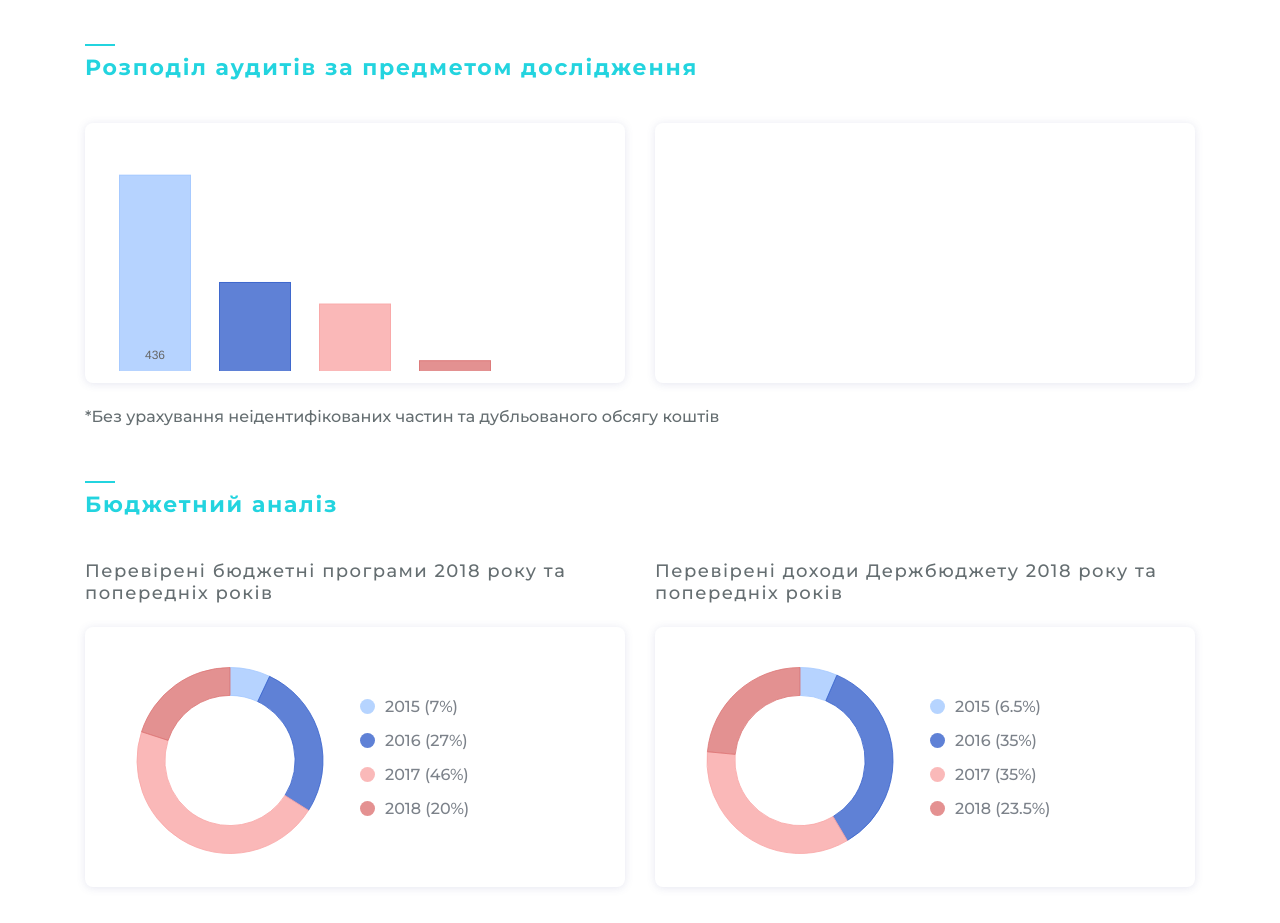
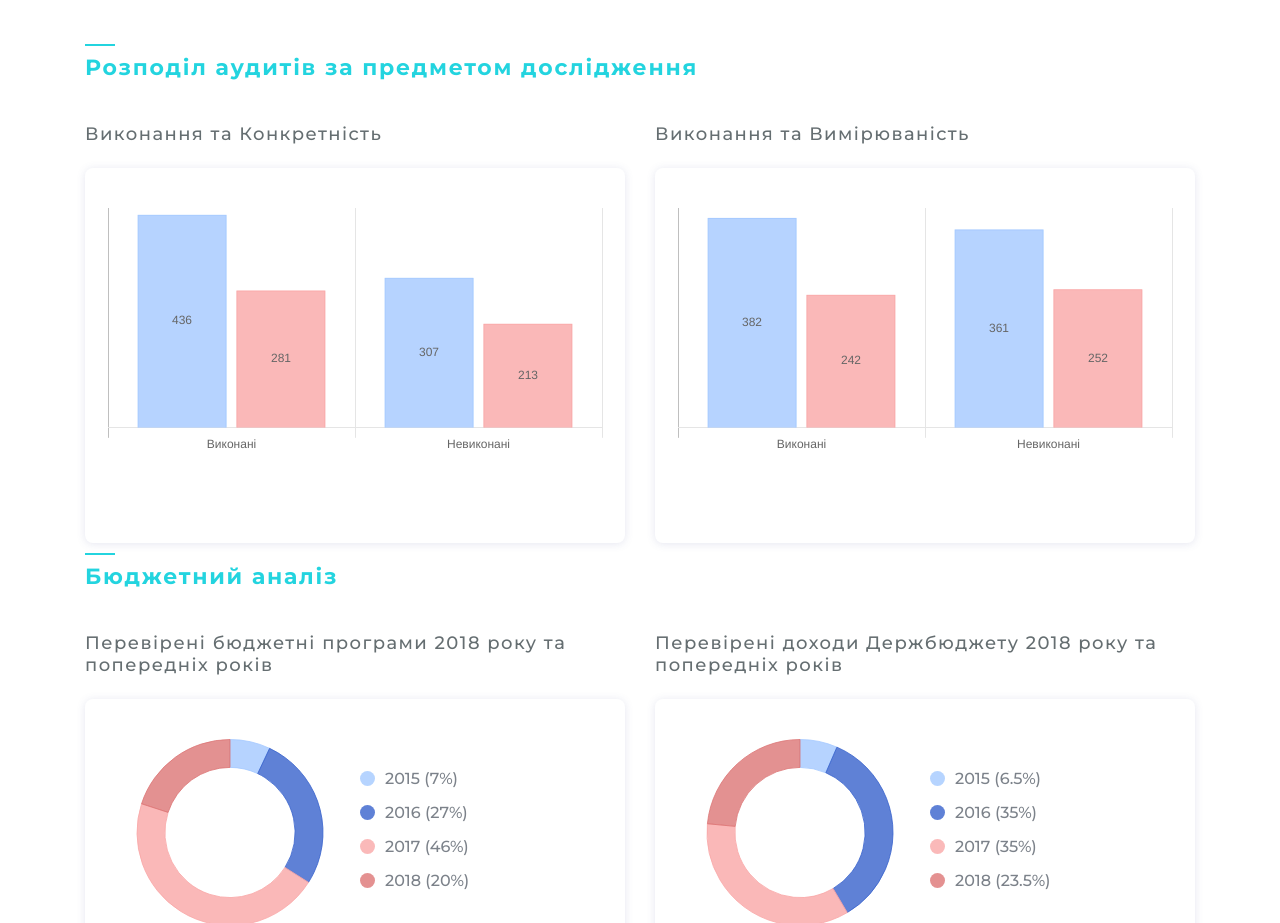
Before and after one commit to RZD7704/Palata, a website: page app/index.html in a window 1280 px wide. Shown: the part 4680-5603 px from the top of the page. Drawn offline with Linux system fonts and the light colour scheme.

Commit message:
Add last bar

```diff
--- a/app/index.html
+++ b/app/index.html
@@ -3152,21 +3152,26 @@
 							</div>
 							<div class="corel-charts">
 								<div class="corel-charts__wgt">
-									<div class="corel-charts__content basic-block align-items-lg-center" data-aos="zoom-in-right">
-										<div class="corel-charts__content-item audit-chart position-relative chart-max-height">
-											<canvas class="chart-bar" id="typesBarChart1" width="120" height="50"></canvas>
+									<div class="basic-head pt-0 pb-3">
+										<h2 class="basic-title_fs_18">Виконання та Конкретність</h2>
+									</div>
+									<div class="corel-charts__content basic-block" data-aos="zoom-in-right">
+										<div class="corel-charts__content-item">
+											<canvas class="chart-bar" id="typesBarChart1"></canvas>
 										</div>
 									</div>
 								</div>
 								<div class="corel-charts__wgt">
+									<div class="basic-head pt-0 pb-3">
+										<h2 class="basic-title_fs_18">Виконання та Вимірюваність</h2>
+									</div>
 									<div class="corel-charts__content basic-block" data-aos="zoom-in-left">
 										<div class="corel-charts__content-item">
-											<!-- <canvas class="chart-donut" id="typesBarChart2" width="500" height="500"></canvas> -->
-										</div>
-									</div>
-								</div>
-							</div>
-							<div class="types-subtitle pt-4">*Без урахування неідентифікованих частин та дубльованого обсягу коштів</div>
+											<canvas class="chart-bar" id="typesBarChart2"></canvas>
+										</div>
+									</div>
+								</div>
+							</div>
 						</div>
 					</section>
 					<!-- <section class="section section-recommendation-distribution">
--- a/app/js/main.js
+++ b/app/js/main.js
@@ -426,17 +426,60 @@ function addPieChart(selector, dataArr, labelsArr, color, typeValue) {
     });
 }
 
-function addBarChart(selector, dataArr, labelsArr, color) {
+// function addBarChart(selector, dataArr, labelsArr, color) {
+//     var ctx = document.querySelector(selector).getContext('2d');
+//     var barChart = new Chart(ctx, {
+//         type: 'bar',
+//         data: {
+//             labels: labelsArr,
+//             datasets: [{
+//                 label: '# of Votes',
+//                 data: dataArr,
+//                 backgroundColor: color,
+//                 borderColor: color,
+//                 borderWidth: 1,
+//                 barPercentage: 0.5
+
+//             }]
+//         },
+//         options: {
+//             legend: {
+//                 display: false
+//             },
+//             scales: {
+//                 xAxes: [{
+//                     display: true
+//                 }],
+//                 yAxes: [{
+//                     display: true,
+//                     ticks: {
+//                         beginAtZero: true
+//                     }
+//                 }]
+//             },
+//         }
+//     });
+// }
+
+
+function addBarChart(selector, dataArr, labelsArr, color, typeLabelArr) {
     var ctx = document.querySelector(selector).getContext('2d');
-    var barChart = new Chart(ctx, {
+    var myChart = new Chart(ctx, {
         type: 'bar',
         data: {
             labels: labelsArr,
             datasets: [{
-                label: '# of Votes',
-                data: dataArr,
-                backgroundColor: color,
-                borderColor: color,
+                label: typeLabelArr[0],
+                data: dataArr[0],
+                backgroundColor: color[0],
+                borderColor: color[0],
+                borderWidth: 1
+            },
+            {
+                label: typeLabelArr[1],
+                data: dataArr[1],
+                backgroundColor: color[1],
+                borderColor: color[1],
                 borderWidth: 1
             }]
         },
@@ -445,16 +488,20 @@ function addBarChart(selector, dataArr, labelsArr, color) {
                 display: false
             },
             scales: {
+                yAxes: [{
+                    display: false,
+                    ticks: {
+                        beginAtZero: true
+                    }
+                }],
                 xAxes: [{
-                    display: false
-                }],
-                yAxes: [{
-                    display: false
+                    display: true
                 }]
             }
         }
     });
-}
+    }
+
 
 addDoughnutChart('#auditImplementation', auditPointsImplementation.values, auditPointsImplementation.names, auditPointsImplementation.colors);
 
@@ -475,46 +522,8 @@ addPieChart('#typesPieChart2', typesPointsChart2.values, typesPointsChart2.names
 addDoughnutChart('#auditChartCategories', auditPointsCategories.values, auditPointsCategories.names, auditPointsCategories.colors);
 
 // addBarChart('#typesBarChart1', auditPointsKmu2.values, auditPointsKmu2.names, auditPointsKmu2.colors);
+// addBarChart('#typesBarChart1', [436, 528, 436, 436], ['Муковісцидоз - 9', 'Муковісцидоз' , 'Муковісцидоз', 'Муковісцидоз'], ['rgba(164, 201, 255, 0.8)', 'rgba(55, 98, 204, 0.8)', 'rgba(249, 167, 167, 0.8)', 'rgba(221, 118, 118, 0.8)']);
 
-
-// function addBarChart(selector, dataArr, labelsArr) {
-//     var ctx = document.querySelector(selector).getContext('2d');
-//     var barChart = new Chart(ctx, {
-//         type: 'bar',
-//         data: {
-//             labels: labelsArr,
-//             datasets: [{
-//                 // label: '%',
-//                 data: dataArr,
-//                 backgroundColor: [
-//                     'rgba(249,167,167, 0.8)',
-//                     'rgba(249,167,167, 0.8)',
-//                     'rgba(249,167,167, 0.8)',
-//                     'rgba(70,113,198, 0.8)'
-//                 ],
-//                 borderColor: [
-//                     'rgba(249,167,167, 0.8)',
-//                     'rgba(249,167,167, 0.8)',
-//                     'rgba(249,167,167, 0.8)',
-//                     'rgba(249,167,167, 0.8)'
-
-//                 ]
-//             }]
-//         },
-//         options: {
-//             legend: {
-//                 display: false
-//             },
-//             scales: {
-//                 xAxes: [{
-//                     display: false
-//                 }],
-//                 yAxes: [{
-//                     display: false
-//                 }]
-//             }
-//         }
-//     });
-// }
-
-addBarChart('#typesBarChart1', [436, 307, 281, 213], ['Муковісцидоз - 9', 'Муковісцидоз' , 'Муковісцидоз', 'Муковісцидоз' , 'Муковісцидоз'], ['rgba(164, 201, 255, 0.8)', 'rgba(55, 98, 204, 0.8)', 'rgba(249, 167, 167, 0.8)', 'rgba(221, 118, 118, 0.8)']);
+// addBarChart('#typesBarChart2', [[436,436], 300, 436, 436], ['Муковісцидоз - 9', 'Муковісцидоз' , 'Муковісцидоз', 'Муковісцидоз'], ['rgba(164, 201, 255, 0.8)', 'rgba(55, 98, 204, 0.8)', 'rgba(249, 167, 167, 0.8)', 'rgba(221, 118, 118, 0.8)']);
+addBarChart('#typesBarChart1', [[436, 307], [281, 213]], [['Виконані'], ['Невиконані']], ['rgba(164, 201, 255, 0.8)', 'rgba(249, 167, 167, 0.8)'],['Конкретні', 'Неконкретні'], ['Конкретні', 'Неконкретні'] );
+addBarChart('#typesBarChart2', [[382, 361], [242, 252]], [['Виконані'], ['Невиконані']], ['rgba(164, 201, 255, 0.8)', 'rgba(249, 167, 167, 0.8)'],['Вимірювані', 'Невимірювані'], ['Вимірювані', 'Невимірювані'] );
```
